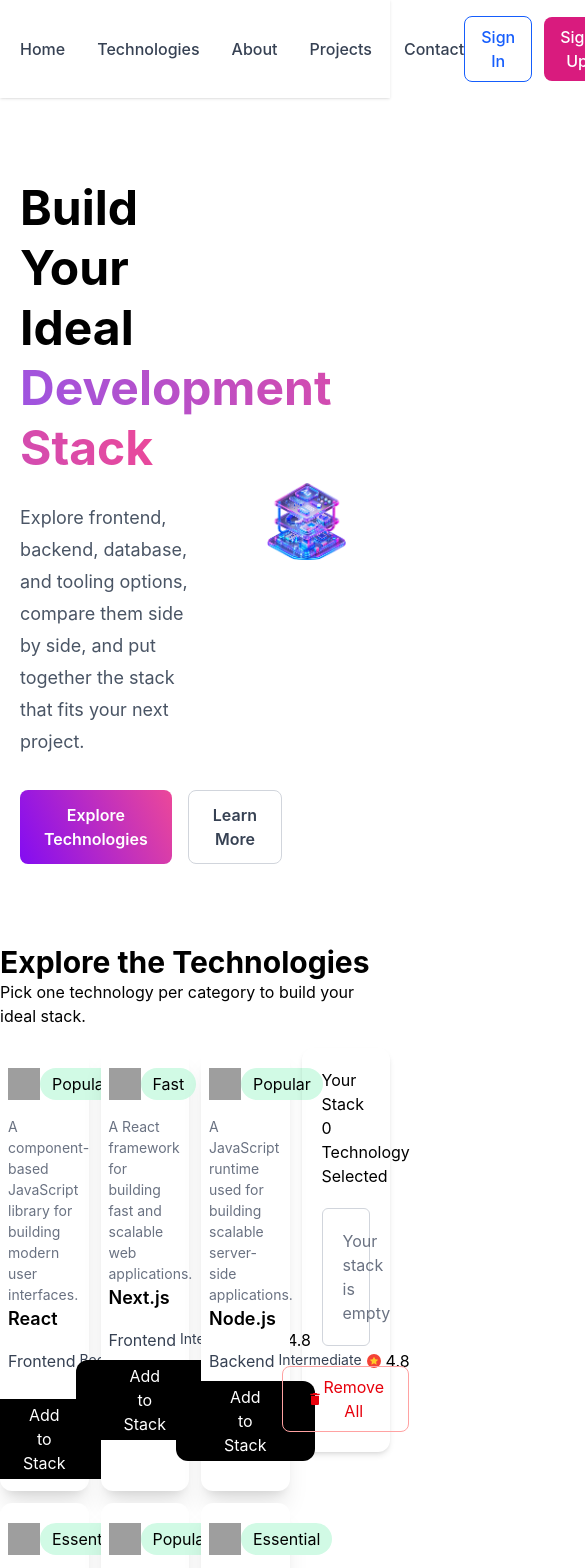
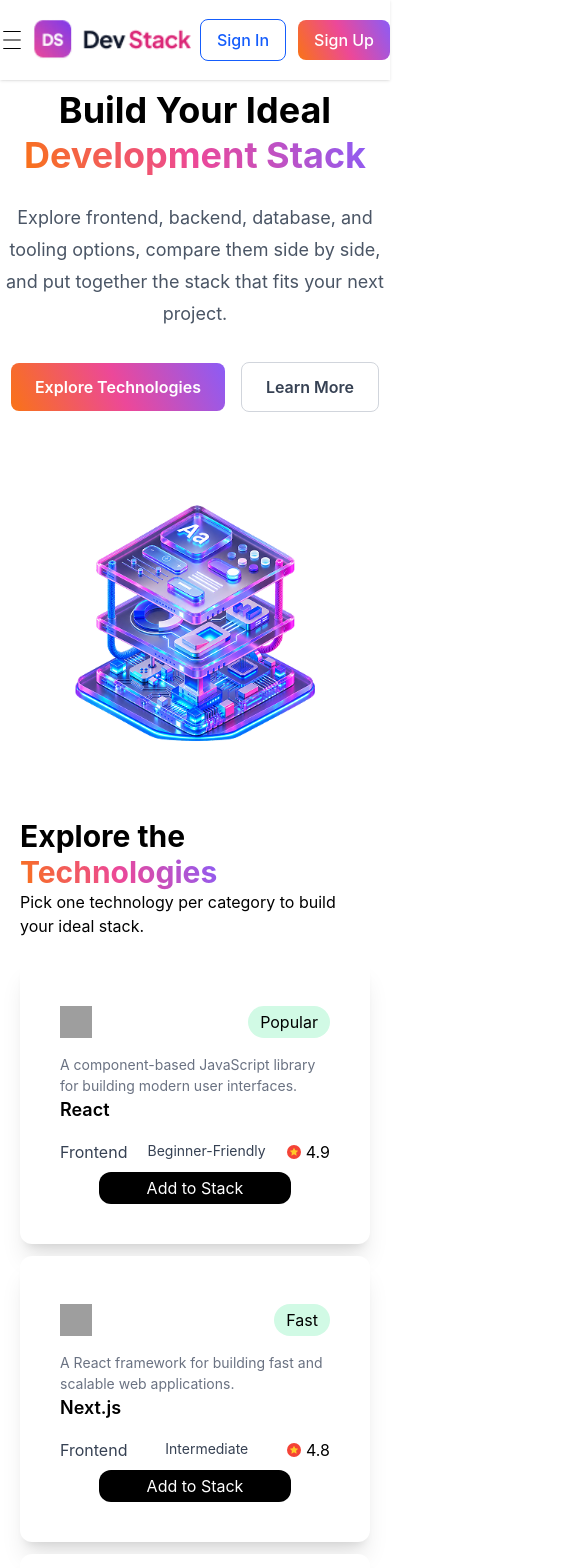
Before and after one commit to Gyanadewan/Dev-stack-project, a React (Vite) app: page / in a window 390 px wide. Shown: the top 1568 px of the page, 585 px wide, since content can reach past the window. Built offline with nearby package versions, Linux system fonts and the light colour scheme; grey boxes are pictures that could not be loaded.

Commit message:
add responsive design md: and mobile device

```diff
--- a/src/App.tsx
+++ b/src/App.tsx
@@ -1,5 +1,4 @@
 
-import { Suspense, useState } from 'react'
 import './App.css'
 import Hero from './components/Hero/Hero'
 import Technologies from './components/Technologies/Technologies'
@@ -7,6 +6,7 @@
 import type { ITechnology } from './components/Types/technology'
 import { ToastContainer } from 'react-toastify'
 import Footer from './components/Footer/Footer'
+import { Suspense, useState } from 'react'
 
   const  techLoadDataFetch = async ():Promise<ITechnology[]> => {
     const  res = await  fetch ("/data.json")
@@ -23,7 +23,7 @@
     <>
         <Navbar></Navbar>
          <Hero></Hero>
-         <Suspense fallback={<div>Loading Data</div>}>
+         <Suspense fallback={<div className='text-center font-semibold text-2xl'>Loading.....</div>}>
           <Technologies techDataPromise ={techDataPromise} count={count} setCount={setCount}></Technologies>
          </Suspense>
          <Footer></Footer>
--- a/src/Navbar/Navbar.tsx
+++ b/src/Navbar/Navbar.tsx
@@ -1,11 +1,14 @@
 
+import { CiMenuBurger } from "react-icons/ci";
 import NavLogo from "../assets/logo-text.png";
 
 function Navbar() {
   return (
     <nav className="sticky top-0 z-50 bg-white shadow-sm">
-      <div className="container mx-auto flex items-center justify-between px-5 py-4">
-
+      <div className="container mx-auto flex items-center justify-between py-4">
+        <div className="block md:hidden">
+            <CiMenuBurger  className="text-2xl"/>
+        </div>
         {/* Logo */}
         <div>
           <img
@@ -16,7 +19,7 @@
         </div>
 
         {/* Navigation */}
-        <ul className="flex items-center gap-8 font-medium text-gray-700">
+        <ul className=" items-center gap-8 font-medium text-gray-700 hidden md:flex">
           <li>
             <a href="" className="hover:text-blue-600 transition">
               Home
@@ -25,7 +28,7 @@
 
           <li>
             <a href="#technologies" className="hover:text-blue-600 transition">
-              Technologies
+              Technvologies
             </a>
           </li>
 
@@ -54,7 +57,7 @@
             Sign In
           </button>
 
-          <button className="bg-[#D91B7E] text-white px-4 py-2 rounded-lg font-medium  transition">
+          <button className="bg-gradient  text-white px-4 py-2 rounded-lg font-medium  transition">
             Sign Up
           </button>
         </div>
--- a/src/components/Footer/Footer.tsx
+++ b/src/components/Footer/Footer.tsx
@@ -1,9 +1,9 @@
 import FooterImg from "../../assets/logo-text.png"
 function Footer() {
   return (
-<footer className=" container mx-auto py-10">
+<footer className=" container mx-auto  py-5 md:py-10">
      <div className="bg-gray-50 rounded-sm p-8" >
-           <div className="grid grid-cols-5 gap-5 p-6 ">
+           <div className="grid grid-1 md:grid-cols-5 gap-5 p-6 ">
            <div className="col-span-2">
         <img className="" src={FooterImg} alt="" />
       <p className="py-3 text-gray-600">Curated tools, technologies, and resources for developers building
@@ -15,7 +15,7 @@
               <li><a href="">Linkdin</a></li>
          </ul>
       </div>
-      <div className="col-span-1">
+      <div className="col-span-1 md:block hidden">
           <h2 className="font-semibold">Product</h2>
            <ul className="text-gray-600">
              <li><a href="">Home</a></li>
@@ -23,7 +23,7 @@
               <li><a href="">Projects</a></li>
          </ul>
       </div>
-      <div className="col-span-1">
+      <div className="col-span-1 md:block hidden">
          <h2 className="font-semibold">Company</h2>
           <ul className="text-gray-600">
              <li><a href="">About</a></li>
@@ -31,7 +31,7 @@
               <li><a href="">Careers</a></li>
          </ul>
       </div>
-      <div className="col-span-1 ">
+      <div className="col-span-1 md:block hidden">
          <h2 className="font-semibold ]">Legal</h2>
          <ul className="text-gray-600">
              <li className="py-1"><a href="">Privacy Policy</a></li>
--- a/src/components/Hero/Hero.tsx
+++ b/src/components/Hero/Hero.tsx
@@ -3,12 +3,12 @@
 
 function Hero() {
   return (
-    <section className="container mx-auto px-5 py-20">
-      <div className="flex items-center justify-between gap-12">
+    <section className="container mx-auto  ">
+      <div className="flex flex-col md:flex-row items-center justify-between gap-2 md:gap-12">
 
         {/* Left Side - Text */}
-        <div className="w-1/2">
-          <h2 className="text-5xl font-bold leading-tight">
+        <div className=" w-full md:w-1/2  text-center md:text-left py-2 md:py-8">
+          <h2 className=" text-4xl md:text-5xl font-bold leading-tight">
             Build Your Ideal <span className="text-gradient">Development Stack</span>
           </h2>
 
@@ -19,7 +19,7 @@
           </p>
 
           {/* Buttons */}
-          <div className="mt-8 flex gap-4">
+          <div className=" mt-8 flex gap-4 justify-center items-center md:justify-start">
             <button className="rounded-lg bg-gradient  px-6 py-3 font-semibold text-white transition hover:bg-blue-700">
               Explore Technologies
             </button>
@@ -31,7 +31,7 @@
         </div>
 
         {/* Right Side - Image */}
-        <div className="w-1/2 flex justify-center">
+        <div className=" w-full md:w-1/2 flex justify-center">
           <img
             src={BannerImage}
             alt="Development Stack"
--- a/src/components/Technologies/Technologies.tsx
+++ b/src/components/Technologies/Technologies.tsx
@@ -1,4 +1,4 @@
-import { use, useState } from "react"
+import { use, useState, type Dispatch, type SetStateAction } from "react"
 import TechnologiesCard from "./TechnologiesCard"
 import type { ITechnology } from "../Types/technology"
 import YourStackItems from "../YourStack/YourStackItems"
@@ -9,7 +9,10 @@
 
 interface TechnologiesProps {
   techDataPromise: Promise<ITechnology[]>
+  count: number;
+  setCount: Dispatch<SetStateAction<number>>;
 }
+
 function Technologies({techDataPromise,count,setCount}:TechnologiesProps) {
     const  technologies = use(techDataPromise)
       const [selectedTechnologies, setSelectedTechnologies] = useState<ITechnology[]>([])
@@ -41,13 +44,15 @@
           }
 
   return (
-    <div className="container mx-auto">
-         <h1 className="text-3xl font-bold">Explore the Technologies</h1>
+    <div className="container mx-auto ">
+       <div className="mx-5 md:mx-0">
+          <h1 className="text-3xl font-bold">Explore the <span className="text-gradient">Technologies</span></h1>
           <p className="text-gray-50000">Pick one technology per category to build your ideal stack.</p>
+       </div>
 
-   <div className="container mx-auto grid grid-cols-4 gap-3 py-5">
-     <div className="col-span-3">
-      <div className="grid grid-cols-3 gap-3">
+   <div className="container mx-auto grid grid-cols-1 md:grid-cols-4 gap-3 py-5 ">
+     <div className=" col-span-3">
+      <div className="grid grid-cols-1 md:grid-cols-3 gap-3 mx-5 md:mx-0">
         {
             technologies.map((technology,index) => <TechnologiesCard key={index}  technology={technology}  handleSelectTechnology={ handleSelectTechnology} ></TechnologiesCard>)
         }
@@ -56,10 +61,10 @@
   <div className="col-span-1">
 
      <div className=" shadow-md rounded-xl p-5 ">
-        <h1>Your Stack</h1>
-        <p><span>{count} </span>Technology Selected</p>
+        <h1 className="text-xl font-bold">Your Stack</h1>
+        <p className="text-gray-600"><span>{count} </span>Technology Selected</p>
    {selectedTechnologies.length === 0 ? (
-    <div>
+    <div className="">
           <YourStackYetText></YourStackYetText>
   </div>
     ) : (
--- a/src/components/Technologies/TechnologiesCard.tsx
+++ b/src/components/Technologies/TechnologiesCard.tsx
@@ -11,7 +11,7 @@
 
 
   return (
-    <div className='bg-white shadow-xl rounded-xl p-2 py-3'>
+    <div className='bg-white shadow-xl rounded-xl  p-10 md:p-2 md:py-3'>
          <div className='flex justify-between py-2'>
               <img className='w-8 h-8' src={technology.icon} alt="" />
                <div className=''>
--- a/src/index.css
+++ b/src/index.css
@@ -1,11 +1,21 @@
 @import "tailwindcss";
 
+:root {
+  --brand-gradient: linear-gradient(
+    65deg,
+    #f97316,
+    #ec4899,
+    #8b5cf6
+  );
+}
+
 .text-gradient {
-  background: linear-gradient(65deg, #9d54e1, #ec4899);
+  background: var(--brand-gradient);
   background-clip: text;
   -webkit-background-clip: text;
   color: transparent;
 }
+
 .bg-gradient {
-  background: linear-gradient(65deg, #830cf2, #ec4899);
+  background: var(--brand-gradient);
 }
```
